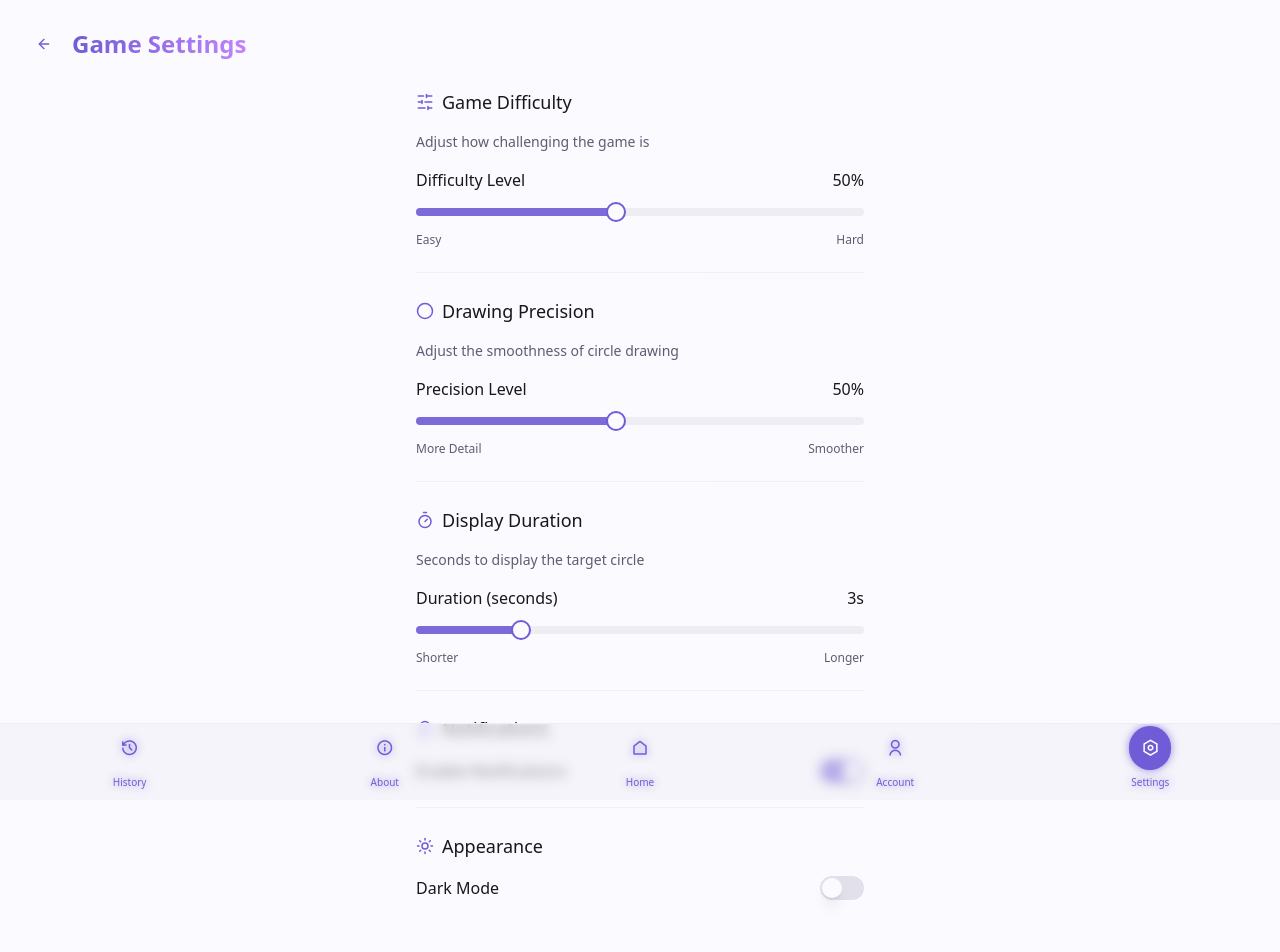
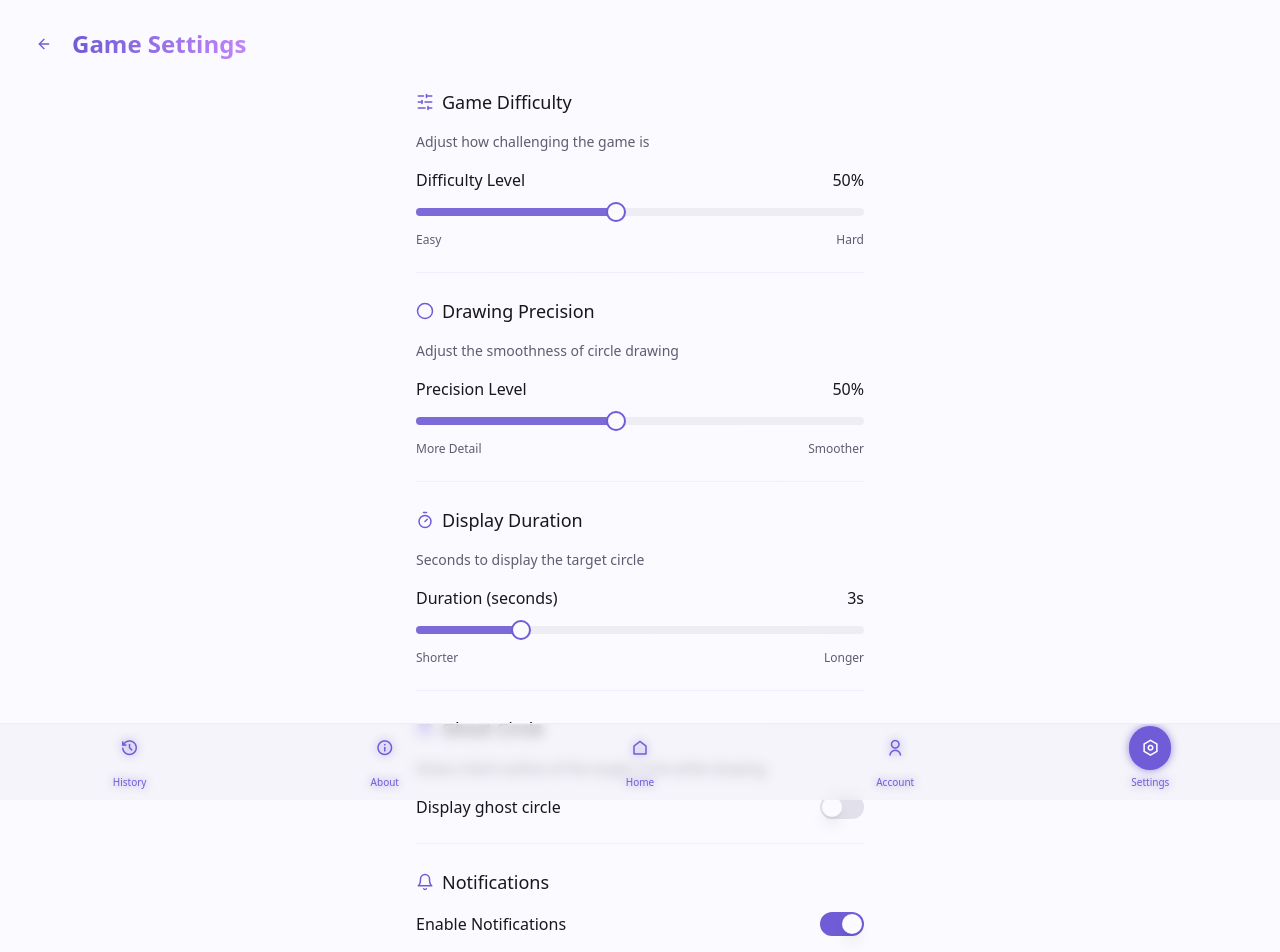
Before and after one commit to beahuman/circle-scribe-giotto, a React (Vite) app: page /settings in a window 1280 px wide. Shown: the top 952 px of the page. Built offline with nearby package versions, Linux system fonts and the light colour scheme; the HTML template or start-up script is replaced by a standard one; a web font is replaced by a local one.

Commit message:
Add gameplay settings
Implement display duration and ghost circle settings, storing preferences locally.

```diff
--- a/src/components/DrawingCanvas.tsx
+++ b/src/components/DrawingCanvas.tsx
@@ -28,6 +28,9 @@ const DrawingCanvas: React.FC<DrawingCanvasProps> = ({ onComplete, targetCircle
   const [strokeSpeed, setStrokeSpeed] = useState(0); // Speed of drawing
   const [lastPoint, setLastPoint] = useState<Point | null>(null);
   const [lastTimestamp, setLastTimestamp] = useState<number | null>(null);
+  const [showGhostCircle] = useState(() => {
+    return localStorage.getItem('showGhostCircle') === 'true';
+  });
 
   // Calculate stroke quality metrics
   const updateStrokeMetrics = (newPoint: Point) => {
@@ -93,13 +96,22 @@ const DrawingCanvas: React.FC<DrawingCanvasProps> = ({ onComplete, targetCircle
 
     ctx.clearRect(0, 0, canvas.width, canvas.height);
 
+    // Draw ghost circle if enabled
+    if (showGhostCircle && targetCircle) {
+      ctx.beginPath();
+      ctx.arc(targetCircle.x, targetCircle.y, targetCircle.radius, 0, Math.PI * 2);
+      ctx.strokeStyle = 'rgba(118, 94, 216, 0.15)'; // Very faint purple color
+      ctx.lineWidth = 2;
+      ctx.stroke();
+    }
+
     if (points.length > 1) {
       // Create a smooth visual representation
       const drawingPrecision = Number(localStorage.getItem('drawingPrecision')) || 50;
       const smoothedPoints = smoothPoints(points, Math.max(30, drawingPrecision));
       setDrawingPoints(smoothedPoints);
     }
-  }, [points]);
+  }, [points, showGhostCircle, targetCircle]);
 
   // Separate effect for actual drawing to improve performance
   useEffect(() => {
@@ -109,8 +121,18 @@ const DrawingCanvas: React.FC<DrawingCanvasProps> = ({ onComplete, targetCircle
     const ctx = canvas.getContext('2d');
     if (!ctx) return;
 
+    // Clear canvas and redraw ghost circle if enabled
+    ctx.clearRect(0, 0, canvas.width, canvas.height);
+
+    if (showGhostCircle && targetCircle) {
+      ctx.beginPath();
+      ctx.arc(targetCircle.x, targetCircle.y, targetCircle.radius, 0, Math.PI * 2);
+      ctx.strokeStyle = 'rgba(118, 94, 216, 0.15)'; // Very faint purple color
+      ctx.lineWidth = 2;
+      ctx.stroke();
+    }
+
     if (drawingPoints.length > 1) {
-      ctx.clearRect(0, 0, canvas.width, canvas.height);
       ctx.beginPath();
       ctx.moveTo(drawingPoints[0].x, drawingPoints[0].y);
 
@@ -138,7 +160,7 @@ const DrawingCanvas: React.FC<DrawingCanvasProps> = ({ onComplete, targetCircle
 
       ctx.stroke();
     }
-  }, [drawingPoints, strokeQuality]);
+  }, [drawingPoints, strokeQuality, showGhostCircle, targetCircle]);
 
   const handleStart = (x: number, y: number) => {
     setIsDrawing(true);
--- a/src/components/GiottoGame.tsx
+++ b/src/components/GiottoGame.tsx
@@ -1,4 +1,3 @@
-
 import React, { useState, useEffect } from 'react';
 import CircleDisplay from './CircleDisplay';
 import DrawingCanvas from './DrawingCanvas';
@@ -27,6 +26,9 @@ const GiottoGame: React.FC<GiottoGameProps> = ({ onReturnToHome, onRemoveAds })
   const [drawnPoints, setDrawnPoints] = useState<Array<{ x: number; y: number }>>([]);
   const [difficultyLevel, setDifficultyLevel] = useState(() => {
     return Number(localStorage.getItem('difficultyLevel')) || 50;
+  });
+  const [displayDuration, setDisplayDuration] = useState(() => {
+    return Number(localStorage.getItem('displayDuration')) || 3;
   });
   const [consecutiveLowScores, setConsecutiveLowScores] = useState(0);
   const [currentPenaltyShape, setCurrentPenaltyShape] = useState<PenaltyShape>(null);
@@ -269,7 +271,7 @@ const GiottoGame: React.FC<GiottoGameProps> = ({ onReturnToHome, onRemoveAds })
     <div className="relative min-h-screen w-full overflow-hidden">
       {gameState === 'showing' && (
         <CircleDisplay
-          duration={3}
+          duration={displayDuration}
           onComplete={handleCircleMemorized}
           circleProps={targetCircle}
         />
--- /dev/null
+++ b/src/components/settings/GhostCircleSettings.tsx
@@ -0,0 +1,30 @@
+
+import React from 'react';
+import { Switch } from "@/components/ui/switch";
+import { Eye } from 'lucide-react';
+
+interface GhostCircleSettingsProps {
+  showGhostCircle: boolean;
+  onGhostCircleChange: (checked: boolean) => void;
+}
+
+const GhostCircleSettings = ({ showGhostCircle, onGhostCircleChange }: GhostCircleSettingsProps) => {
+  return (
+    <div className="space-y-4">
+      <div className="flex items-center gap-2 text-lg font-medium">
+        <Eye size={18} className="text-primary" />
+        Ghost Circle
+      </div>
+      <p className="text-sm text-muted-foreground -mt-2">Show a faint outline of the target circle while drawing</p>
+      <div className="flex items-center justify-between">
+        <span>Display ghost circle</span>
+        <Switch
+          checked={showGhostCircle}
+          onCheckedChange={onGhostCircleChange}
+        />
+      </div>
+    </div>
+  );
+};
+
+export default GhostCircleSettings;
--- a/src/hooks/useSettings.ts
+++ b/src/hooks/useSettings.ts
@@ -13,6 +13,9 @@ export const useSettings = () => {
   });
   const [displayDuration, setDisplayDuration] = useState(() => {
     return Number(localStorage.getItem('displayDuration')) || 3;
+  });
+  const [showGhostCircle, setShowGhostCircle] = useState(() => {
+    return localStorage.getItem('showGhostCircle') === 'true';
   });
   const { toast } = useToast();
 
@@ -62,16 +65,27 @@ export const useSettings = () => {
     });
   };
 
+  const handleGhostCircleToggle = (checked: boolean) => {
+    setShowGhostCircle(checked);
+    localStorage.setItem('showGhostCircle', String(checked));
+    toast({
+      title: "Ghost Circle",
+      description: checked ? "Ghost circle enabled" : "Ghost circle disabled"
+    });
+  };
+
   return {
     notifications,
     darkMode,
     difficultyLevel,
     drawingPrecision,
     displayDuration,
+    showGhostCircle,
     handleNotificationToggle,
     handleDarkModeToggle,
     handleDifficultyChange,
     handlePrecisionChange,
     handleDurationChange,
+    handleGhostCircleToggle,
   };
 };
--- a/src/pages/Settings.tsx
+++ b/src/pages/Settings.tsx
@@ -1,3 +1,4 @@
+
 import React from 'react';
 import { ArrowLeft } from 'lucide-react';
 import { Separator } from "@/components/ui/separator";
@@ -7,6 +8,7 @@ import DrawingSettings from '@/components/settings/DrawingSettings';
 import DisplaySettings from '@/components/settings/DisplaySettings';
 import NotificationSettings from '@/components/settings/NotificationSettings';
 import AppearanceSettings from '@/components/settings/AppearanceSettings';
+import GhostCircleSettings from '@/components/settings/GhostCircleSettings';
 import { useSettings } from '@/hooks/useSettings';
 import { Button } from "@/components/ui/button";
 import { useNavigate } from 'react-router-dom';
@@ -19,11 +21,13 @@ const Settings = () => {
     difficultyLevel,
     drawingPrecision,
     displayDuration,
+    showGhostCircle,
     handleNotificationToggle,
     handleDarkModeToggle,
     handleDifficultyChange,
     handlePrecisionChange,
     handleDurationChange,
+    handleGhostCircleToggle,
   } = useSettings();
 
   return (
@@ -59,6 +63,13 @@ const Settings = () => {
 
         <Separator className="bg-purple-300/20" />
 
+        <GhostCircleSettings
+          showGhostCircle={showGhostCircle}
+          onGhostCircleChange={handleGhostCircleToggle}
+        />
+
+        <Separator className="bg-purple-300/20" />
+
         <NotificationSettings
           notifications={notifications}
           onNotificationsChange={handleNotificationToggle}
--- a/src/utils/gameServices.ts
+++ b/src/utils/gameServices.ts
@@ -1,5 +1,6 @@
 
 import { supabase } from '@/integrations/supabase/client';
+import { Database } from '@/integrations/supabase/types';
 
 interface GameService {
   initialize: () => Promise<void>;
```
